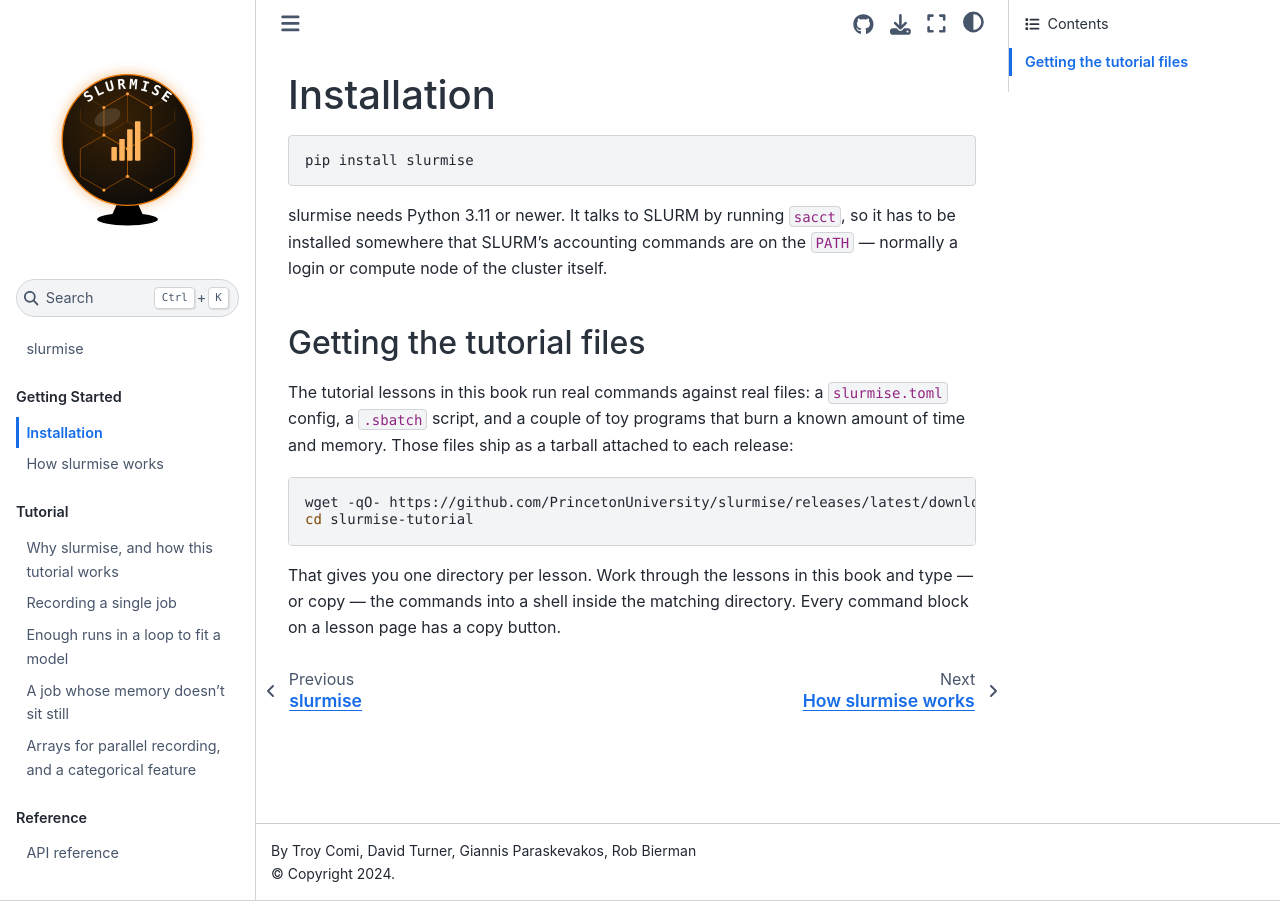
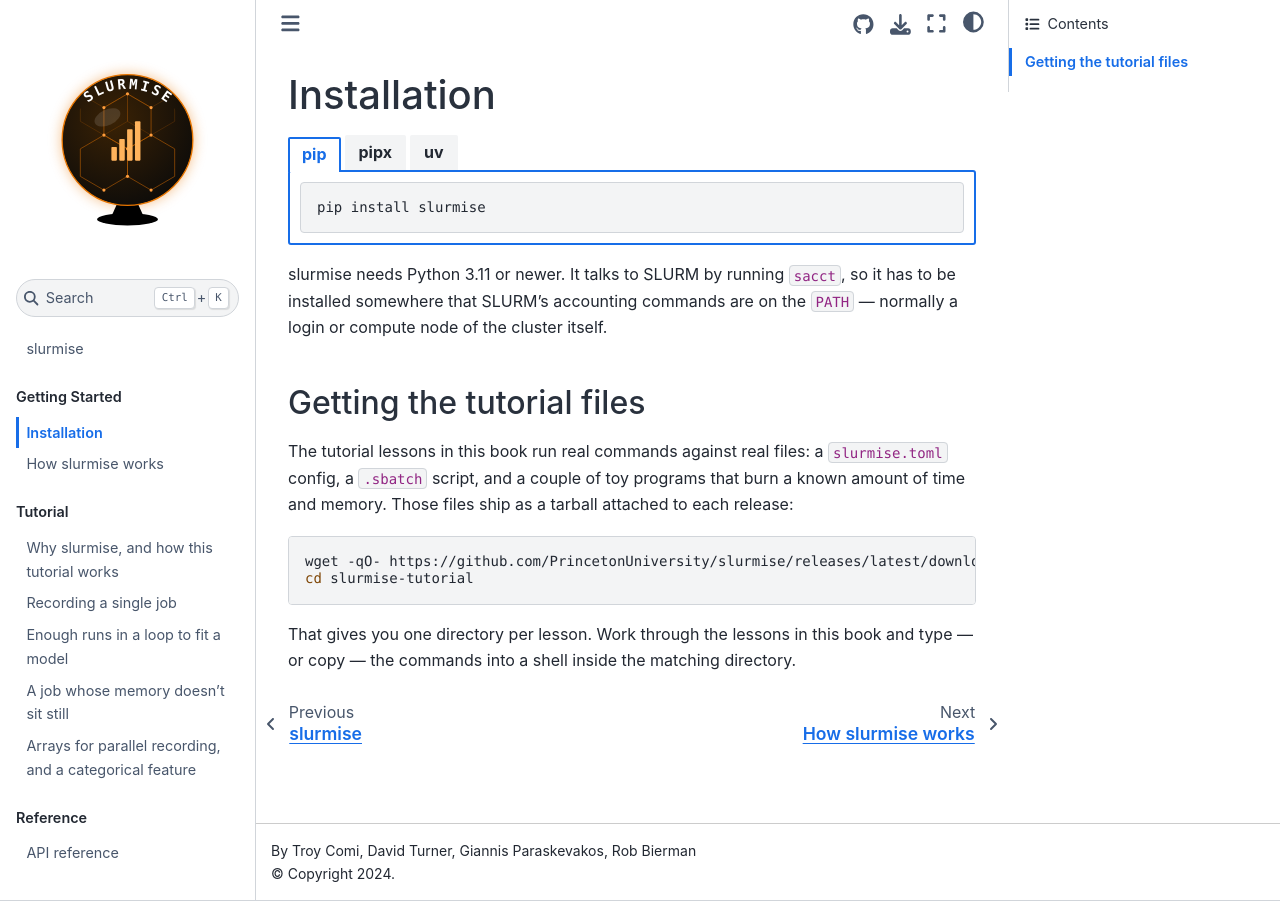
Before and after one commit to PrincetonUniversity/slurmise, a Jupyter Book: the page built from docs/install.md, in a window 1280 px wide. Built offline with Jupyter Book 1.0.4 settings and Sphinx 7.4.7 and the Sphinx Book theme 1.1.4, drawn with Linux system fonts in a browser that asks for light colours; some of the changed lines change nothing that is shown.

Commit message:
docs: Add uv and pipx install options

````diff
--- a/docs/install.md
+++ b/docs/install.md
@@ -1,8 +1,37 @@
 # Installation
 
+::::{tab-set}
+
+:::{tab-item} pip
 ```bash
 pip install slurmise
 ```
+:::
+
+:::{tab-item} pipx
+```bash
+pipx install slurmise
+```
+
+pipx gives the `slurmise` command an environment of its own, which suits using the
+CLI by itself. You won't be able to `import slurmise` from your own Python, so for
+the Python API or the Snakemake integration use pip or uv instead.
+:::
+
+:::{tab-item} uv
+```bash
+uv tool install slurmise
+```
+
+Like pipx, this installs only the `slurmise` command. To use slurmise from your own
+code, add it to your project instead:
+
+```bash
+uv add slurmise
+```
+:::
+
+::::
 
 slurmise needs Python 3.11 or newer. It talks to SLURM by running `sacct`, so it
 has to be installed somewhere that SLURM's accounting commands are on the
@@ -22,4 +51,3 @@
 
 That gives you one directory per lesson. Work through the lessons in this book
 and type — or copy — the commands into a shell inside the matching directory.
-Every command block on a lesson page has a copy button.
````
